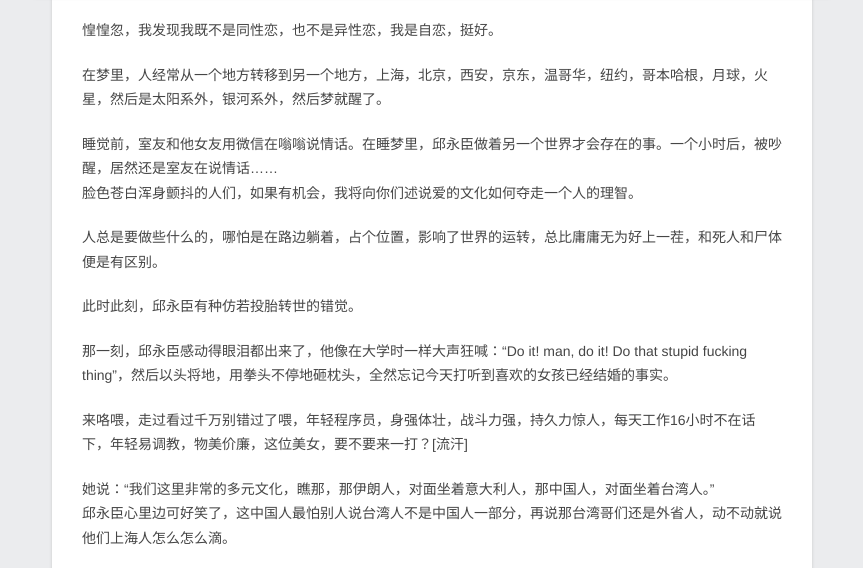
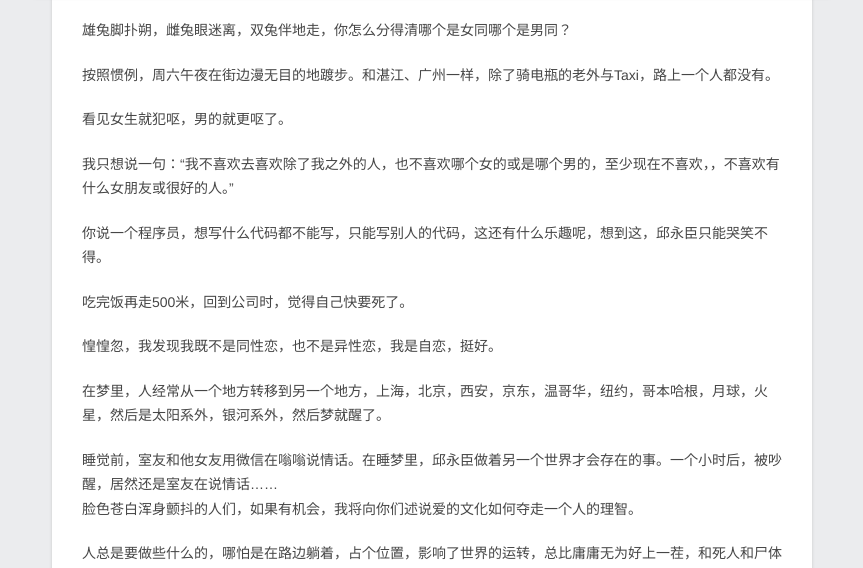
Before and after one commit to qiuyongchenx/qiuyongchenx.github.io, a plain HTML site: page 2016/09/15/dream/index.html in a window 1280 px wide. Shown: the part 849-1417 px from the top of the page, without its empty margins (208-1071 px from the left). Drawn offline with nearby package versions, Linux system fonts and the light colour scheme; files whose address does not match are found by name.

Commit message:
Site updated: 2016-10-19 21:55:31

```diff
--- a/2016/09/15/dream/index.html
+++ b/2016/09/15/dream/index.html
@@ -10,24 +10,30 @@
   <meta name="HandheldFriendly" content="True" />
   <meta name="apple-mobile-web-app-capable" content="yes">
   <meta name="viewport" content="width=device-width, initial-scale=1, maximum-scale=1">
-  <meta name="description" content="惶惶忽，我发现我既不是同性恋，也不是异性恋，我是自恋，挺好。
-在梦里，人经常从一个地方转移到另一个地方，上海，北京，西安，京东，温哥华，纽约，哥本哈根，月球，火星，然后是太阳系外，银河系外，然后梦就醒了。
-睡觉前，室友和他女友用微信在嗡嗡说情话。在睡梦里，邱永臣做着另一个世界才会存在的事。一个小时后，被吵醒，居然还是室友在说情话……脸色苍白浑身颤抖的人们，如果有机会，我将向你们述说爱的文化如何夺">
+  <meta name="description" content="雄兔脚扑朔，雌兔眼迷离，双兔伴地走，你怎么分得清哪个是女同哪个是男同？
+按照惯例，周六午夜在街边漫无目的地踱步。和湛江、广州一样，除了骑电瓶的老外与Taxi，路上一个人都没有。
+看见女生就犯呕，男的就更呕了。
+我只想说一句：“我不喜欢去喜欢除了我之外的人，也不喜欢哪个女的或是哪个男的，至少现在不喜欢，，不喜欢有什么女朋友或很好的人。”
+你说一个程序员，想写什么代码都不能写，只能写别人的代码，这还">
 <meta property="og:type" content="article">
 <meta property="og:title" content="邱永臣的乱想集">
 <meta property="og:url" content="http://www.ilovecl.top/2016/09/15/dream/index.html">
 <meta property="og:site_name" content="邱永臣">
-<meta property="og:description" content="惶惶忽，我发现我既不是同性恋，也不是异性恋，我是自恋，挺好。
-在梦里，人经常从一个地方转移到另一个地方，上海，北京，西安，京东，温哥华，纽约，哥本哈根，月球，火星，然后是太阳系外，银河系外，然后梦就醒了。
-睡觉前，室友和他女友用微信在嗡嗡说情话。在睡梦里，邱永臣做着另一个世界才会存在的事。一个小时后，被吵醒，居然还是室友在说情话……脸色苍白浑身颤抖的人们，如果有机会，我将向你们述说爱的文化如何夺">
-<meta property="og:image" content="http://www.ilovecl.top/img/dream.jpg">
-<meta property="og:updated_time" content="2016-10-08T08:46:38.790Z">
+<meta property="og:description" content="雄兔脚扑朔，雌兔眼迷离，双兔伴地走，你怎么分得清哪个是女同哪个是男同？
+按照惯例，周六午夜在街边漫无目的地踱步。和湛江、广州一样，除了骑电瓶的老外与Taxi，路上一个人都没有。
+看见女生就犯呕，男的就更呕了。
+我只想说一句：“我不喜欢去喜欢除了我之外的人，也不喜欢哪个女的或是哪个男的，至少现在不喜欢，，不喜欢有什么女朋友或很好的人。”
+你说一个程序员，想写什么代码都不能写，只能写别人的代码，这还">
+<meta property="og:image" content="http://img.my.csdn.net/uploads/201610/19/1476884531_4989.jpg">
+<meta property="og:updated_time" content="2016-10-19T13:54:55.628Z">
 <meta name="twitter:card" content="summary">
 <meta name="twitter:title" content="邱永臣的乱想集">
-<meta name="twitter:description" content="惶惶忽，我发现我既不是同性恋，也不是异性恋，我是自恋，挺好。
-在梦里，人经常从一个地方转移到另一个地方，上海，北京，西安，京东，温哥华，纽约，哥本哈根，月球，火星，然后是太阳系外，银河系外，然后梦就醒了。
-睡觉前，室友和他女友用微信在嗡嗡说情话。在睡梦里，邱永臣做着另一个世界才会存在的事。一个小时后，被吵醒，居然还是室友在说情话……脸色苍白浑身颤抖的人们，如果有机会，我将向你们述说爱的文化如何夺">
-<meta name="twitter:image" content="http://www.ilovecl.top/img/dream.jpg">
+<meta name="twitter:description" content="雄兔脚扑朔，雌兔眼迷离，双兔伴地走，你怎么分得清哪个是女同哪个是男同？
+按照惯例，周六午夜在街边漫无目的地踱步。和湛江、广州一样，除了骑电瓶的老外与Taxi，路上一个人都没有。
+看见女生就犯呕，男的就更呕了。
+我只想说一句：“我不喜欢去喜欢除了我之外的人，也不喜欢哪个女的或是哪个男的，至少现在不喜欢，，不喜欢有什么女朋友或很好的人。”
+你说一个程序员，想写什么代码都不能写，只能写别人的代码，这还">
+<meta name="twitter:image" content="http://img.my.csdn.net/uploads/201610/19/1476884531_4989.jpg">
 
 
     <link rel="icon" href="/favicon.png">
@@ -99,7 +105,13 @@
 	</time>
 	<section class="content">
   	<div class="article-entry" itemprop="articleBody">
-    	<p><img src="http://www.ilovecl.top/img/dream.jpg" alt="enter image description here"></p>
+    	<p><img src="http://img.my.csdn.net/uploads/201610/19/1476884531_4989.jpg" alt="enter image description here"></p>
+<p>雄兔脚扑朔，雌兔眼迷离，双兔伴地走，你怎么分得清哪个是女同哪个是男同？</p>
+<p>按照惯例，周六午夜在街边漫无目的地踱步。和湛江、广州一样，除了骑电瓶的老外与Taxi，路上一个人都没有。</p>
+<p>看见女生就犯呕，男的就更呕了。</p>
+<p>我只想说一句：“我不喜欢去喜欢除了我之外的人，也不喜欢哪个女的或是哪个男的，至少现在不喜欢，，不喜欢有什么女朋友或很好的人。”</p>
+<p>你说一个程序员，想写什么代码都不能写，只能写别人的代码，这还有什么乐趣呢，想到这，邱永臣只能哭笑不得。</p>
+<p>吃完饭再走500米，回到公司时，觉得自己快要死了。</p>
 <p>惶惶忽，我发现我既不是同性恋，也不是异性恋，我是自恋，挺好。</p>
 <p>在梦里，人经常从一个地方转移到另一个地方，上海，北京，西安，京东，温哥华，纽约，哥本哈根，月球，火星，然后是太阳系外，银河系外，然后梦就醒了。</p>
 <p>睡觉前，室友和他女友用微信在嗡嗡说情话。在睡梦里，邱永臣做着另一个世界才会存在的事。一个小时后，被吵醒，居然还是室友在说情话……<br>脸色苍白浑身颤抖的人们，如果有机会，我将向你们述说爱的文化如何夺走一个人的理智。</p>
```
Also changed, not shown: archives/2016/09/index.html (+7 -1 lines), archives/2016/index.html (+7 -1 lines), index.html (+7 -1 lines).
